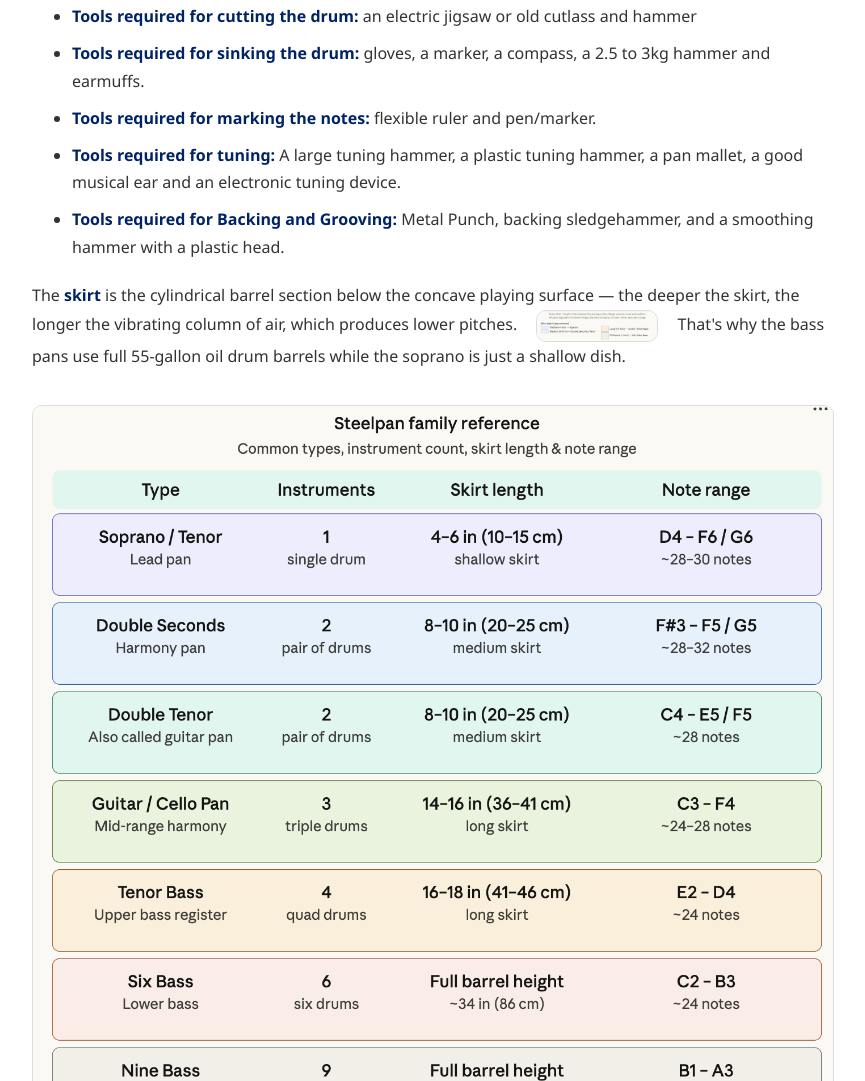
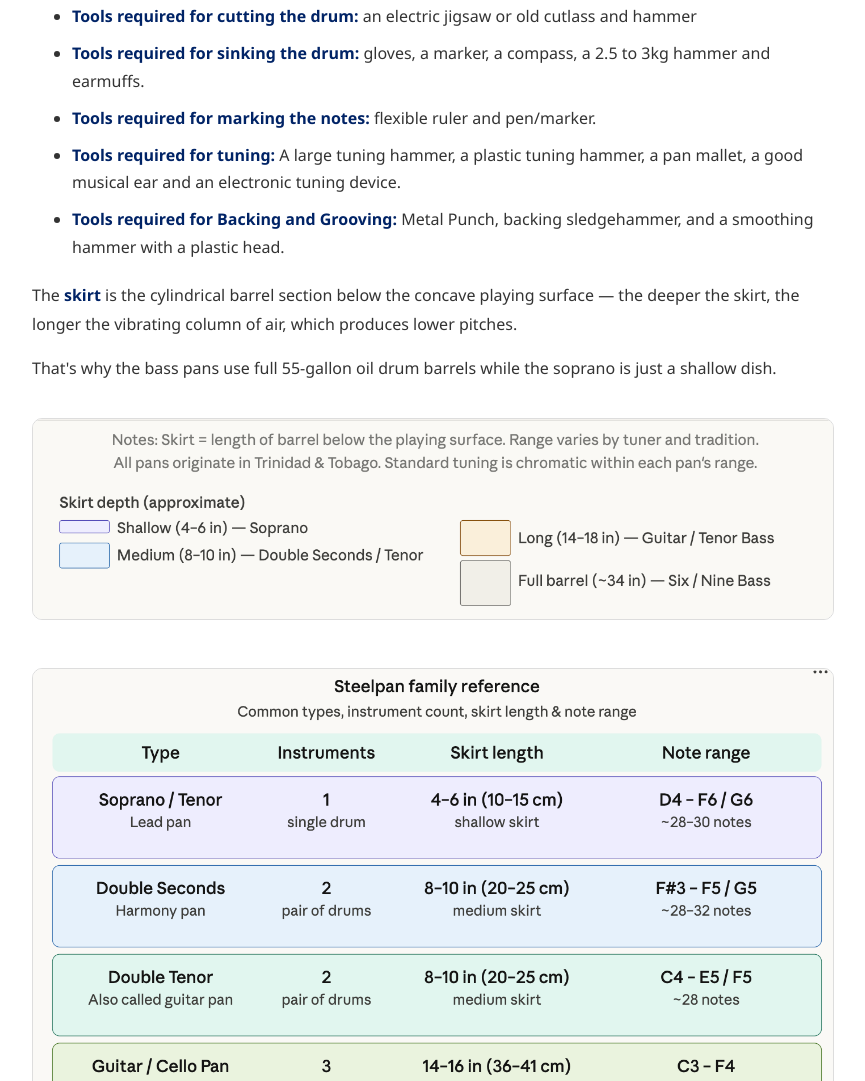
Before and after one commit to drozdzowski/SteelpanQuiz, a plain HTML site: page docs/tuning.html in a window 1280 px wide. Shown: the part 2398-3479 px from the top of the page, without its empty margins (208-1073 px from the left). Drawn offline with Linux system fonts and the light colour scheme; a web font is replaced by a local one.

Commit message:
fixed minor issue

```diff
--- a/docs/tuning.html
+++ b/docs/tuning.html
@@ -109,7 +109,10 @@
         <li><strong>Tools required for Backing and Grooving:</strong> Metal Punch, backing sledgehammer, and a smoothing hammer with a plastic head.</li>
     </ul>
 
-    <p>The <strong>skirt</strong> is the cylindrical barrel section below the concave playing surface — the deeper the skirt, the longer the vibrating column of air, which produces lower pitches. <img src="images/SkirtLengthInfo.png" alt="Skirt Length Information Diagram" class="hero-img-inline"> That's why the bass pans use full 55-gallon oil drum barrels while the soprano is just a shallow dish.</p>
+
+    <p>The <strong>skirt</strong> is the cylindrical barrel section below the concave playing surface — the deeper the skirt, the longer the vibrating column of air, which produces lower pitches.</p>
+    <p>That's why the bass pans use full 55-gallon oil drum barrels while the soprano is just a shallow dish.</p>
+    <img src="images/SkirtLengthInfo.png" alt="Skirt Length Information Diagram" class="hero-img">
     <img src="images/PanFamilyTable.png" alt="Pan Family Table" class="hero-img">
 
     <h2>Concert Pitch: A440</h2>
```
